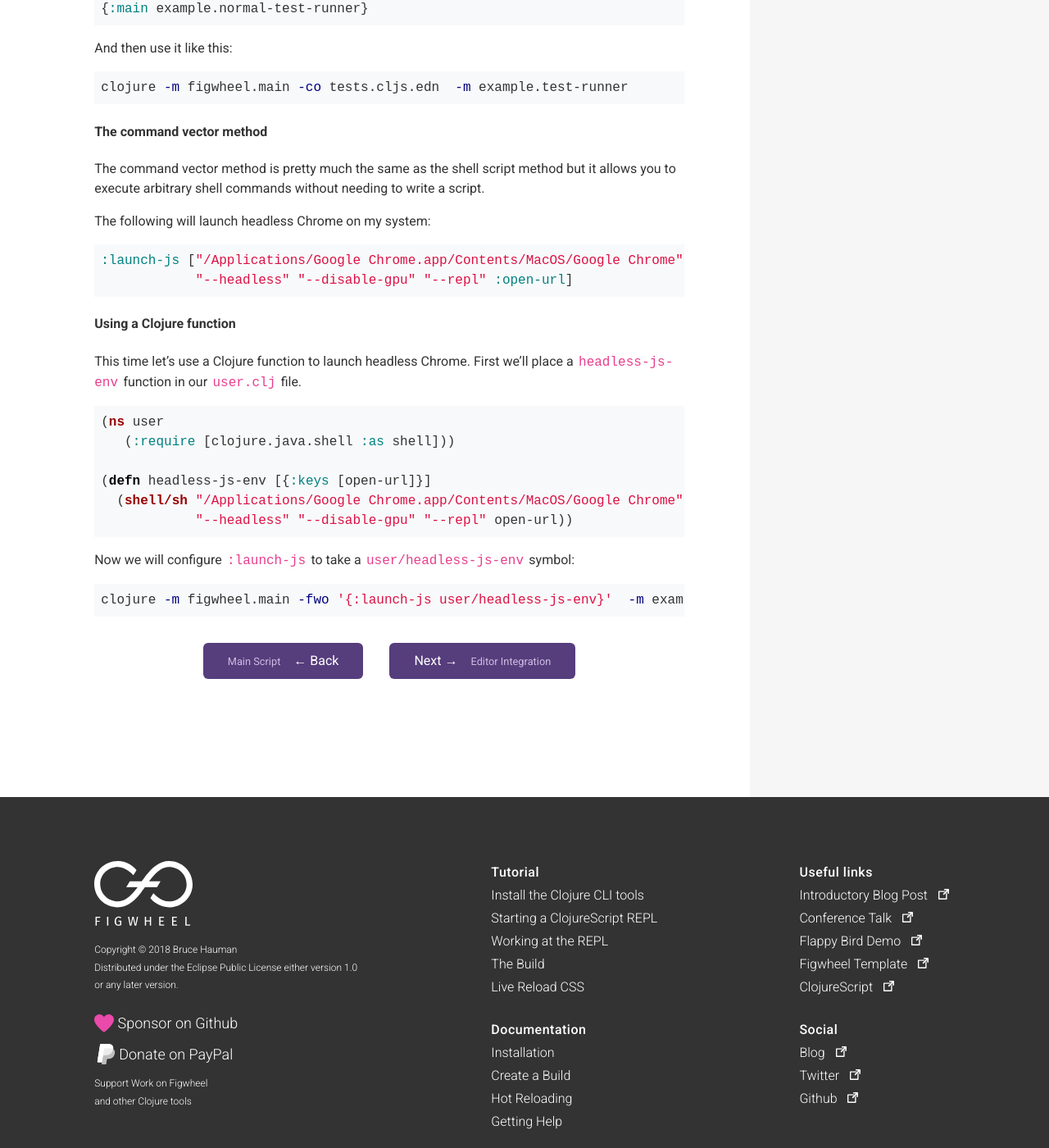
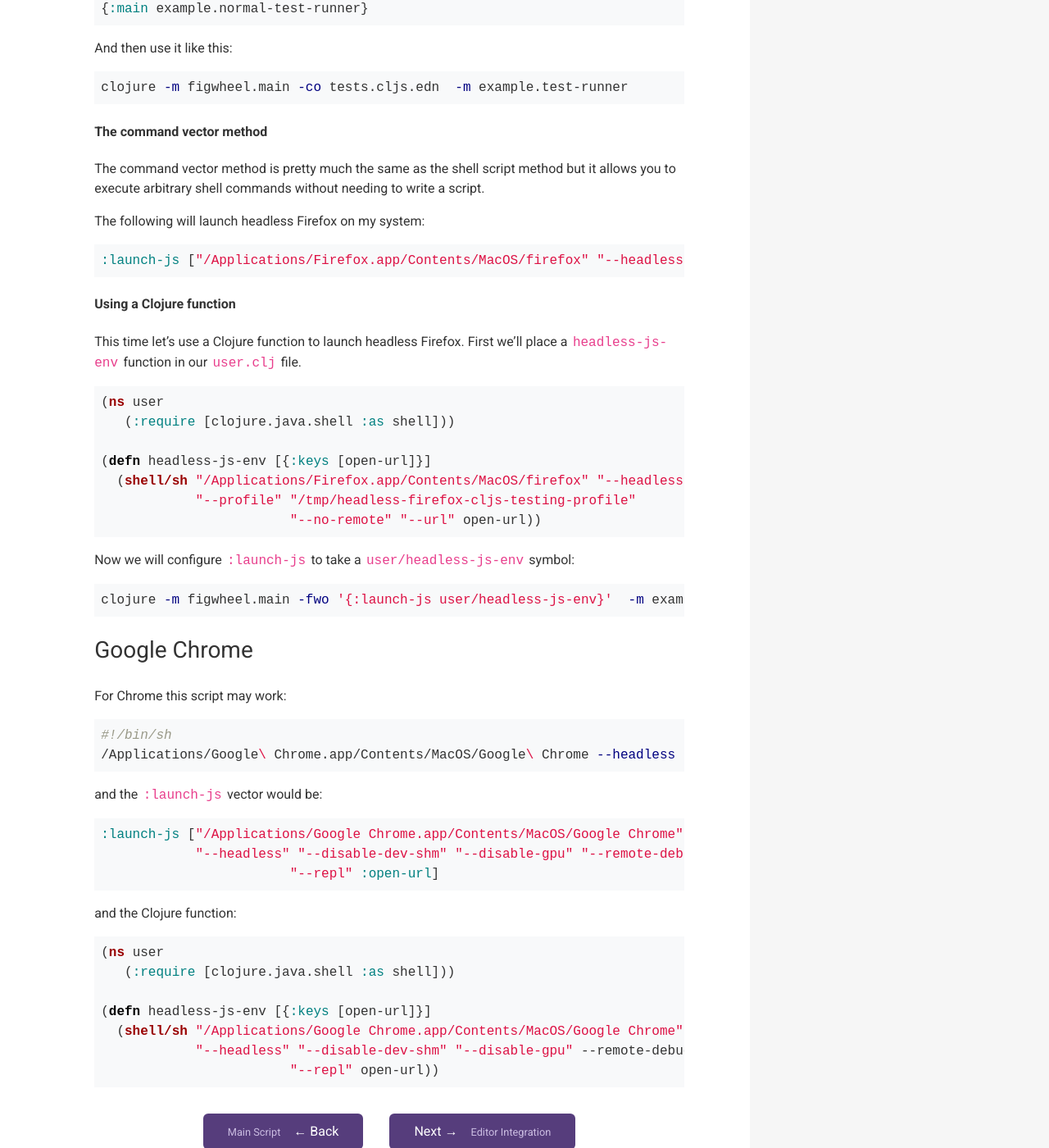
Before and after one commit to bhauman/figwheel-main, a Jekyll site: the page built from docs/docs/testing.md, in a window 1280 px wide and 1400 px high, scrolled down 4659 px. Shown: the whole window at 82% size. Built offline with Jekyll 4.4.1, drawn with Linux system fonts in a browser that asks for light colours; some of the changed text lies outside the part shown.

Commit message:
update testing docs to default to Firefox for a headless testing env
see #159

````diff
--- a/docs/docs/testing.md
+++ b/docs/docs/testing.md
@@ -196,39 +196,39 @@ allow you to launch an arbitrary JavaScript environment.
 launch a JavaScript environment.
 
 * a **string** representing a shell script that will be supplied a URL or
-  a path to your compiled ClojureScript. Example: `"headless-chrome"`
-* a **vector** representing a shell command. Example: `["headless-chrome" :open-url]`
+  a path to your compiled ClojureScript. Example: `"headless-firefox"`
+* a **vector** representing a shell command. Example: `["headless-firefox" :open-url]`
 * a **namespaced symbol** that represents a Clojure function that will be
   supplied a map. Example: `user/run-test-env`
 
 I'm going to show how you can use the [`:launch-js` config option][launch-js]
-to launch a headless Chrome environment to run your tests using all 3
+to launch a headless Firefox environment to run your tests using all 3
 different methods.
 
 #### Shell Script method
 
 On my Mac in my `~/bin` directory I have an executable shell script named
-`headless-chrome` that has the following content:
+`headless-firefox` that has the following content:
 
 ```shell
 #!/bin/sh
-/Applications/Google\ Chrome.app/Contents/MacOS/Google\ Chrome --headless --disable-gpu --repl "$@"
+/Applications/Firefox.app/Contents/MacOS/firefox --headless --profile /tmp/headless-firefox-cljs-testing-profile --no-remote --url "$@"
 ```
 
 The above script takes a single URL argument.
 
-Now we just have to add `:launch-js "headless-chrome"` to our
+Now we just have to add `:launch-js "headless-firefox"` to our
 Figwheel options. We can do this on the command line while we run our
 tests like so:
 
 ```shell
-clojure -m figwheel.main -fwo '{:launch-js "headless-chrome"}'  -m example.test-runner
+clojure -m figwheel.main -fwo '{:launch-js "headless-firefox"}'  -m example.test-runner
 ```
 
 We can also add the option in a `tests.cljs.edn` build file if we are using it:
 
 ```clojure
-^{:launch-js "headless-chrome"}
+^{:launch-js "headless-firefox"}
 {:main example.normal-test-runner}
 ```
 
@@ -238,22 +238,22 @@ And then use it like this:
 clojure -m figwheel.main -co tests.cljs.edn  -m example.test-runner
 ```
 
+
 #### The command vector method
 
 The command vector method is pretty much the same as the shell script
 method but it allows you to execute arbitrary shell commands without
 needing to write a script.
 
-The following will launch headless Chrome on my system:
+The following will launch headless Firefox on my system:
 
 ```clojure
-:launch-js ["/Applications/Google Chrome.app/Contents/MacOS/Google Chrome"
-            "--headless" "--disable-gpu" "--repl" :open-url]
+:launch-js ["/Applications/Firefox.app/Contents/MacOS/firefox" "--headless" "--profile" "/tmp/headless-firefox-cljs-testing-profile" "--no-remote" "--url" :open-url]
 ```
 
 #### Using a Clojure function
 
-This time let's use a Clojure function to launch headless Chrome. First
+This time let's use a Clojure function to launch headless Firefox. First
 we'll place a `headless-js-env` function in our `user.clj` file.
 
 ```clojure
@@ -261,8 +261,9 @@ we'll place a `headless-js-env` function in our `user.clj` file.
    (:require [clojure.java.shell :as shell]))
 
 (defn headless-js-env [{:keys [open-url]}]
-  (shell/sh "/Applications/Google Chrome.app/Contents/MacOS/Google Chrome"
-            "--headless" "--disable-gpu" "--repl" open-url))
+  (shell/sh "/Applications/Firefox.app/Contents/MacOS/firefox" "--headless"
+            "--profile" "/tmp/headless-firefox-cljs-testing-profile"
+			"--no-remote" "--url" open-url))
 ```
 
 Now we will configure `:launch-js` to take a `user/headless-js-env` symbol:
@@ -272,6 +273,37 @@ Now we will configure `:launch-js` to take a `user/headless-js-env` symbol:
 clojure -m figwheel.main -fwo '{:launch-js user/headless-js-env}'  -m example.test-runner
 ```
 
+### Google Chrome
+
+For Chrome this script may work:
+
+```shell
+#!/bin/sh
+/Applications/Google\ Chrome.app/Contents/MacOS/Google\ Chrome --headless --disable-dev-shm --disable-gpu --remote-debugging-port=9222 --repl "$@"
+```
+
+and the `:launch-js` vector would be:
+
+```clojure
+:launch-js ["/Applications/Google Chrome.app/Contents/MacOS/Google Chrome"
+            "--headless" "--disable-dev-shm" "--disable-gpu" "--remote-debugging-port=9222"
+			"--repl" :open-url]
+```
+
+and the Clojure function:
+
+```clojure
+(ns user
+   (:require [clojure.java.shell :as shell]))
+
+(defn headless-js-env [{:keys [open-url]}]
+  (shell/sh "/Applications/Google Chrome.app/Contents/MacOS/Google Chrome"
+            "--headless" "--disable-dev-shm" "--disable-gpu" --remote-debugging-port=9222
+			"--repl" open-url))
+```
+
+
+
 [cljs-test-display]: https://github.com/bhauman/cljs-test-display
 [auto-testing]: ../config-options#auto-testing
 [extra-main-files]: ../config-options#extra-main-files
````
